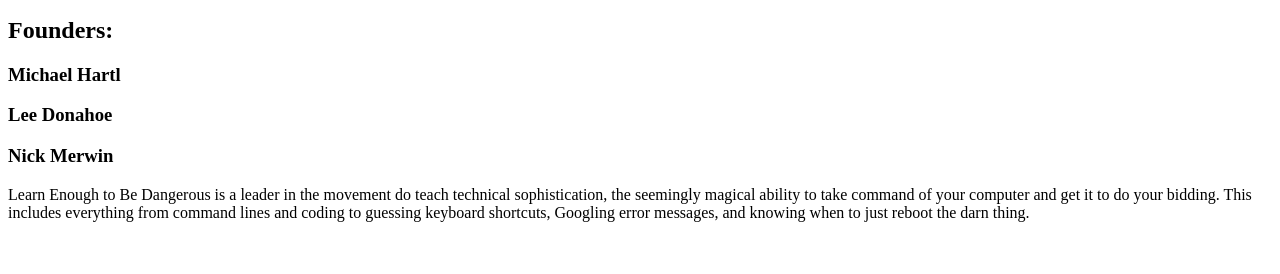
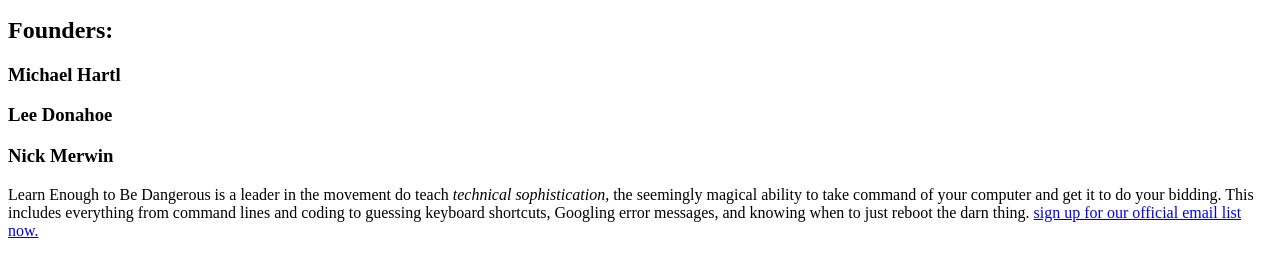
Before and after one commit to ShadowASO/sample_website, a plain HTML site: page index.html in a window 1280 px wide. Shown: the part 110-384 px from the top of the page. Drawn offline with Linux system fonts and the light colour scheme.

Commit message:
Add link

```diff
--- a/index.html
+++ b/index.html
@@ -14,11 +14,14 @@
 		<h3>Nick Merwin</h3>
 		<p>
 			Learn Enough to Be Dangerous is a leader in the movement do teach
-			technical sophistication, the seemingly magical ability to take
-			command of your computer and get it to do your bidding. This
+			<em>technical sophistication</em>, the seemingly magical ability to
+			take command of your computer and get it to do your bidding. This
 			includes everything from command lines and coding to guessing
 			keyboard shortcuts, Googling error messages, and knowing when to
 			just reboot the darn thing.
+			<a href="http://learnenough.com/email">
+				sign up for our official email list now.</a
+			>
 		</p>
 	</body>
 </html>
```
